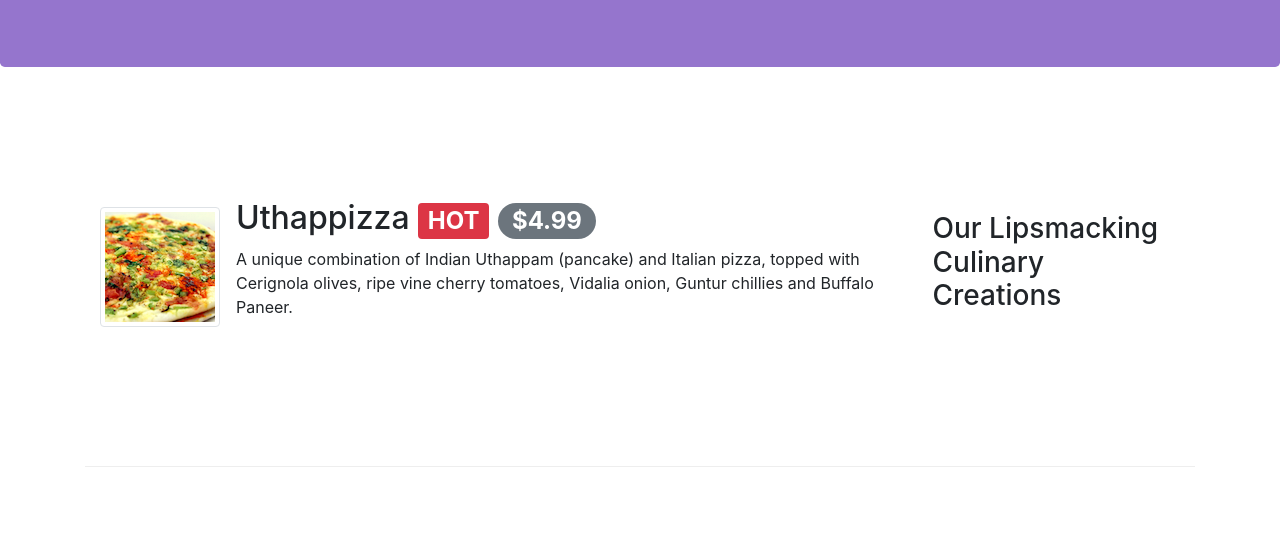
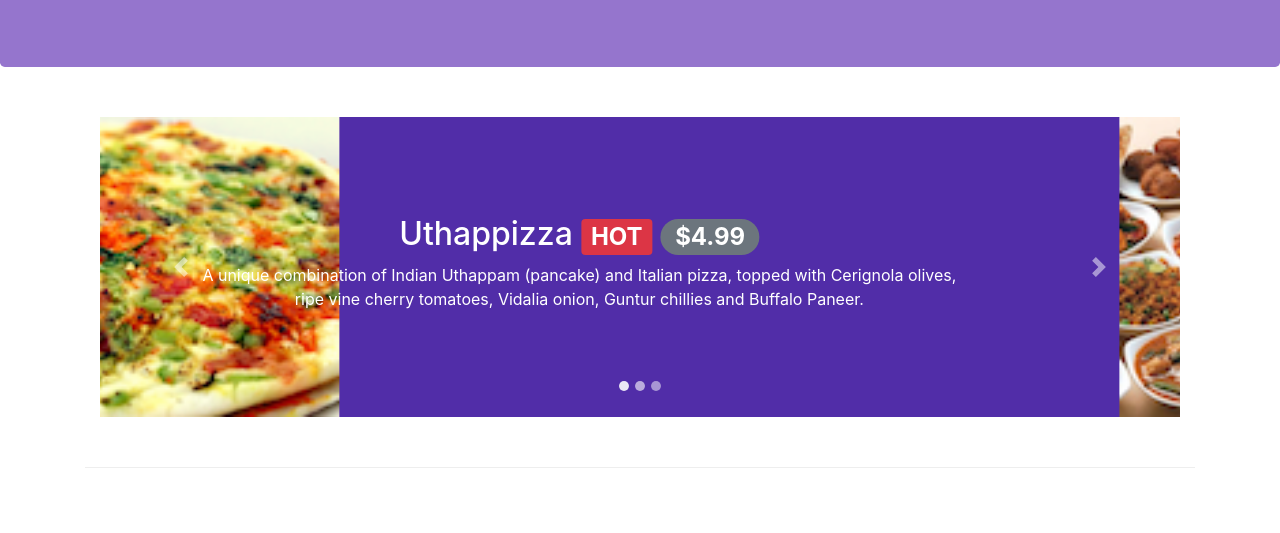
Before and after one commit to Gauravr26/Bootstrap-intro, a website: page index.html in a window 1280 px wide. Shown: the part 267-800 px from the top of the page. Drawn offline with nearby package versions, Linux system fonts and the light colour scheme.

Commit message:
Carousel

```diff
--- a/css/styles.css
+++ b/css/styles.css
@@ -40,3 +40,25 @@ body{
 .navbar-text{
     cursor: pointer;
 }
+.carousel {
+    background:#512DA8;
+}
+
+.carousel-item {
+  height: 300px;
+}
+
+.carousel-item img {
+    position: absolute;
+    top: 0;
+    left: 0;
+    min-height: 300px;
+}
+.carousel-caption{
+    margin-bottom: 50px;
+}
+.carousel-indicators li {
+    width: 10px;
+    height: 10px;
+    border-radius: 100%;
+}
--- a/index.html
+++ b/index.html
@@ -95,6 +95,48 @@
     </header>
 
     <div class="container">
+        <div class="row row-content">
+            <div class="col">
+                <div id="mycarousel" class="carousel slide" data-ride="carousel">
+                    <div class="carousel-inner" role="listbox">
+                        <div class="carousel-item active">
+                            <img class="d-block img-fluid" src="img/uthappizza.png" alt="uthappizza">
+                            <div class="carousel-caption d-none d-md-block">
+                                <h2>Uthappizza <span class="badge badge-danger">HOT</span> <span class="badge badge-pill badge-secondary">$4.99</span></h2>
+                                <p class="d-none d-sm-block">A unique combination of Indian Uthappam (pancake) and Italian pizza, topped with Cerignola olives, ripe vine cherry tomatoes, Vidalia onion, Guntur chillies and Buffalo Paneer.</p>
+                            </div>
+                        </div>
+                        <div class="carousel-item">
+                            <img class="d-block img-fluid" src="img/buffet.png" alt="buffet">
+                            <div class="carousel-caption d-none d-md-block">
+                                <h2>Weekend Grand Buffet <span class="badge badge-danger">NEW</span></h2>
+                                <p class="d-none d-sm-block">Featuring mouthwatering combinations with a choice of five different salads, six enticing appetizers, six main entrees and five choicest desserts. Free flowing bubbly and soft drinks. All for just $19.99 per person </p>
+                            </div>
+                        </div>
+                        <div class="carousel-item">
+                            <img class="d-block img-fluid" src="img/alberto.png" alt="alberto">
+                            <div class="carousel-caption d-none d-md-block">
+                                <h2>Alberto Somayya</h2>
+                                <h4>Executive Chef</h4>
+                                <p class="d-none d-sm-block">Award winning three-star Michelin chef with wide International experience having worked closely with whos-who in the culinary world, he specializes in creating mouthwatering Indo-Italian fusion experiences. </p>
+                            </div>
+                        </div>
+                    </div>
+                    <ol class="carousel-indicators">
+                        <li data-target="#mycarousel" data-slide-to="0" class="active"></li>
+                        <li data-target="#mycarousel" data-slide-to="1"></li>
+                        <li data-target="#mycarousel" data-slide-to="2"></li>
+                    </ol>
+                    <a class="carousel-control-prev" href="#mycarousel" role="button" data-slide="prev">
+                        <span class="carousel-control-prev-icon"></span>
+                    </a>
+                    <a class="carousel-control-next" href="#mycarousel" role="button" data-slide="next">
+                        <span class="carousel-control-next-icon"></span>
+                    </a>
+                </div>
+            </div>
+        </div>
+
         <div class="row row-content align-items-center">
             <div class="col-12 col-sm-4 order-sm-last col-md-3">
                 <h3>Our Lipsmacking Culinary Creations</h3>
```
